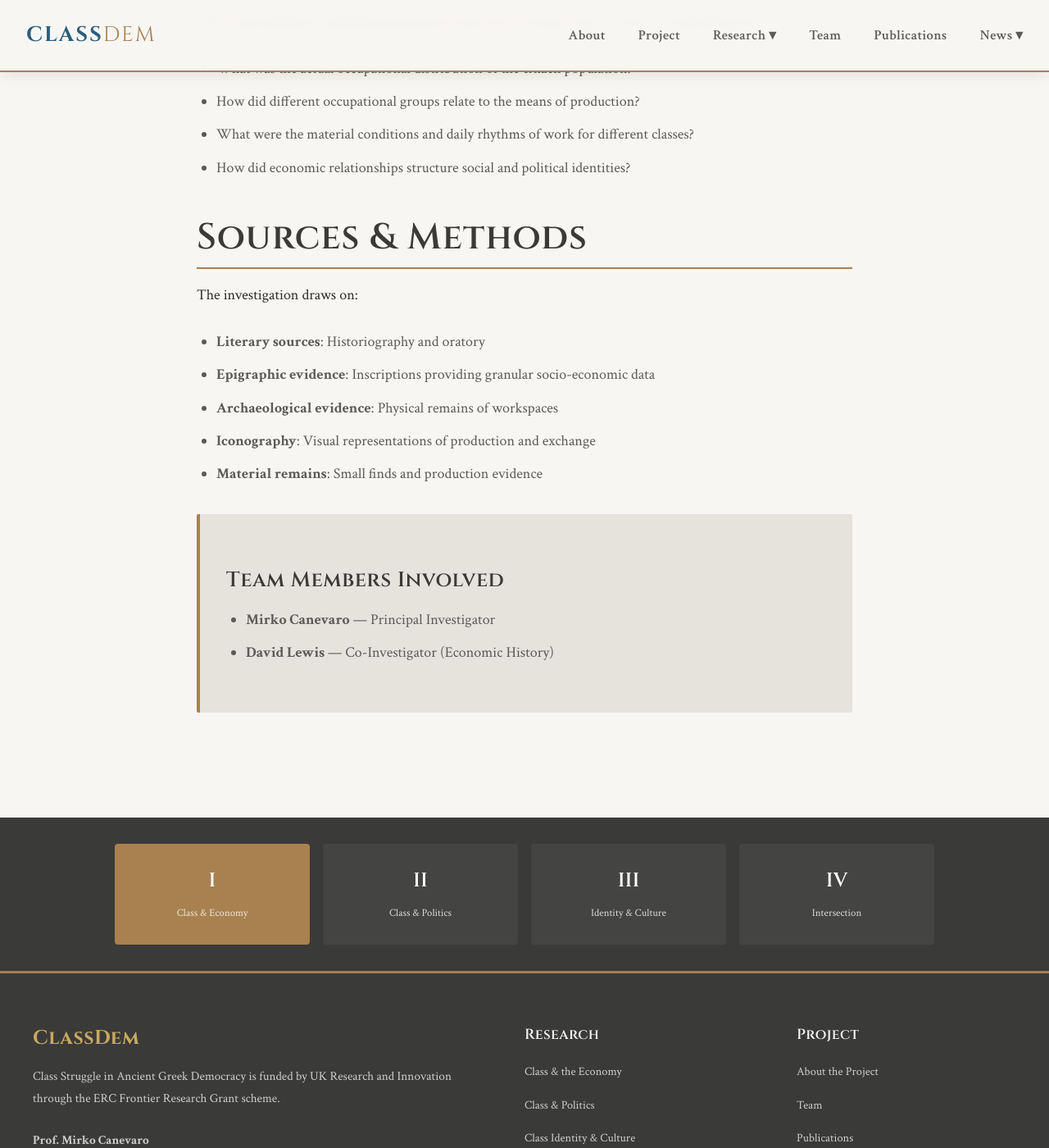
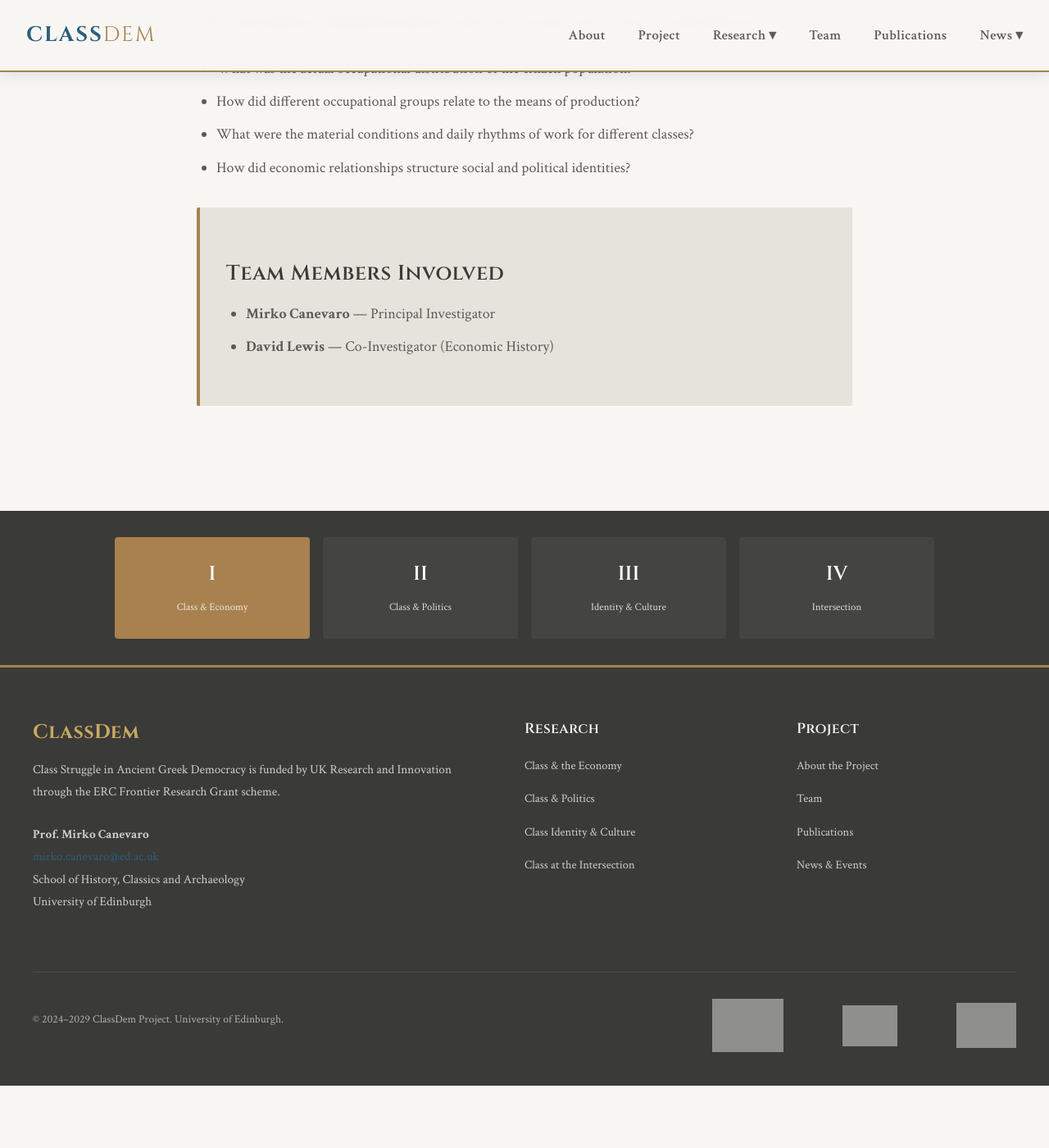
Before and after one commit to Da1dal0s/ClassDem, a Jekyll site: the page built from _research/economy.md, in a window 1280 px wide and 1400 px high, scrolled down 1639 px. Shown: the whole window at 82% size. Built offline with Jekyll 4.4.1, drawn with Linux system fonts in a browser that asks for light colours; after the commit the page ends 2963 px from its top, so only the background shows below that; grey boxes are pictures that could not be loaded.

Commit message:
Fix research dropdown order, remove sections, and update footer logos
Navigation:
- Sort Research dropdown menu items by number (I, II, III, IV)

Team Page:
- Remove "Join Our Team" section

Research Strands:
- Delete "Sources & Methods" section from Class & the Economy page

Footer Logos:
- Update to use local logo files instead of external URLs
- Create assets/images/logos directory structure
- Remove invert filter, use original logo colors
- Adjusted heights: ERC-EU (65px), UKRI (50px), Edinburgh (55px)

Note: Logo files need to be added to assets/images/logos/:
  - erc-eu.png (EU flag + ERC combined logo)
  - ukri.png (UKRI logo)
  - edinburgh.png (University of Edinburgh logo)

```diff
--- a/_includes/footer.html
+++ b/_includes/footer.html
@@ -32,15 +32,14 @@
     <div class="footer-bottom">
         <p>© {{ site.project.duration }} {{ site.title }} Project. {{ site.project.institution }}.</p>
         <div class="footer-logos">
-            <span style="color: rgba(255,255,255,0.5); font-size: 0.8rem; margin-right: 1.5rem;">Funded by:</span>
-            <a href="https://www.ukri.org/" target="_blank" rel="noopener" style="opacity: 0.7; transition: opacity 0.3s;" onmouseover="this.style.opacity='1'" onmouseout="this.style.opacity='0.7'">
-                <img src="https://www.ukri.org/wp-content/uploads/2022/07/UKRI-210722-Logo-Horiz-StandardColour-RGB.png" alt="UKRI" style="height: 40px; filter: brightness(0) invert(1);">
+            <a href="https://erc.europa.eu/" target="_blank" rel="noopener" style="opacity: 0.85; transition: opacity 0.3s;" onmouseover="this.style.opacity='1'" onmouseout="this.style.opacity='0.85'">
+                <img src="{{ '/assets/images/logos/erc-eu.png' | relative_url }}" alt="ERC - Funded by the European Union" style="height: 65px;">
             </a>
-            <a href="https://erc.europa.eu/" target="_blank" rel="noopener" style="opacity: 0.7; transition: opacity 0.3s; margin-left: 2rem;" onmouseover="this.style.opacity='1'" onmouseout="this.style.opacity='0.7'">
-                <img src="https://erc.europa.eu/sites/default/files/2023-06/LOGO_ERC-FLAG_FP.png" alt="ERC" style="height: 45px; filter: brightness(0) invert(1);">
+            <a href="https://www.ukri.org/" target="_blank" rel="noopener" style="opacity: 0.85; transition: opacity 0.3s; margin-left: 2.5rem;" onmouseover="this.style.opacity='1'" onmouseout="this.style.opacity='0.85'">
+                <img src="{{ '/assets/images/logos/ukri.png' | relative_url }}" alt="UKRI" style="height: 50px;">
             </a>
-            <a href="https://www.ed.ac.uk/" target="_blank" rel="noopener" style="opacity: 0.7; transition: opacity 0.3s; margin-left: 2rem;" onmouseover="this.style.opacity='1'" onmouseout="this.style.opacity='0.7'">
-                <img src="https://www.ed.ac.uk/sites/all/themes/uoe/assets/logo.png" alt="University of Edinburgh" style="height: 50px; filter: brightness(0) invert(1);">
+            <a href="https://www.ed.ac.uk/" target="_blank" rel="noopener" style="opacity: 0.85; transition: opacity 0.3s; margin-left: 2.5rem;" onmouseover="this.style.opacity='1'" onmouseout="this.style.opacity='0.85'">
+                <img src="{{ '/assets/images/logos/edinburgh.png' | relative_url }}" alt="University of Edinburgh" style="height: 55px;">
             </a>
         </div>
     </div>
--- a/_includes/header.html
+++ b/_includes/header.html
@@ -7,7 +7,8 @@
             <li class="nav-dropdown">
                 <a href="#">Research ▾</a>
                 <div class="nav-dropdown-content">
-                    {% for strand in site.research %}
+                    {% assign sorted_research = site.research | sort: 'number' %}
+                    {% for strand in sorted_research %}
                     <a href="{{ strand.url | relative_url }}">{{ strand.title }}</a>
                     {% endfor %}
                 </div>
--- a/_research/economy.md
+++ b/_research/economy.md
@@ -37,13 +37,3 @@ This strand addresses fundamental questions about the economic basis of class in
 - How did different occupational groups relate to the means of production?
 - What were the material conditions and daily rhythms of work for different classes?
 - How did economic relationships structure social and political identities?
-
-## Sources & Methods
-
-The investigation draws on:
-
-- **Literary sources**: Historiography and oratory
-- **Epigraphic evidence**: Inscriptions providing granular socio-economic data
-- **Archaeological evidence**: Physical remains of workspaces
-- **Iconography**: Visual representations of production and exchange
-- **Material remains**: Small finds and production evidence
```
Also changed, not shown: _pages/team.md (+0 -6 lines), 1 other file.
